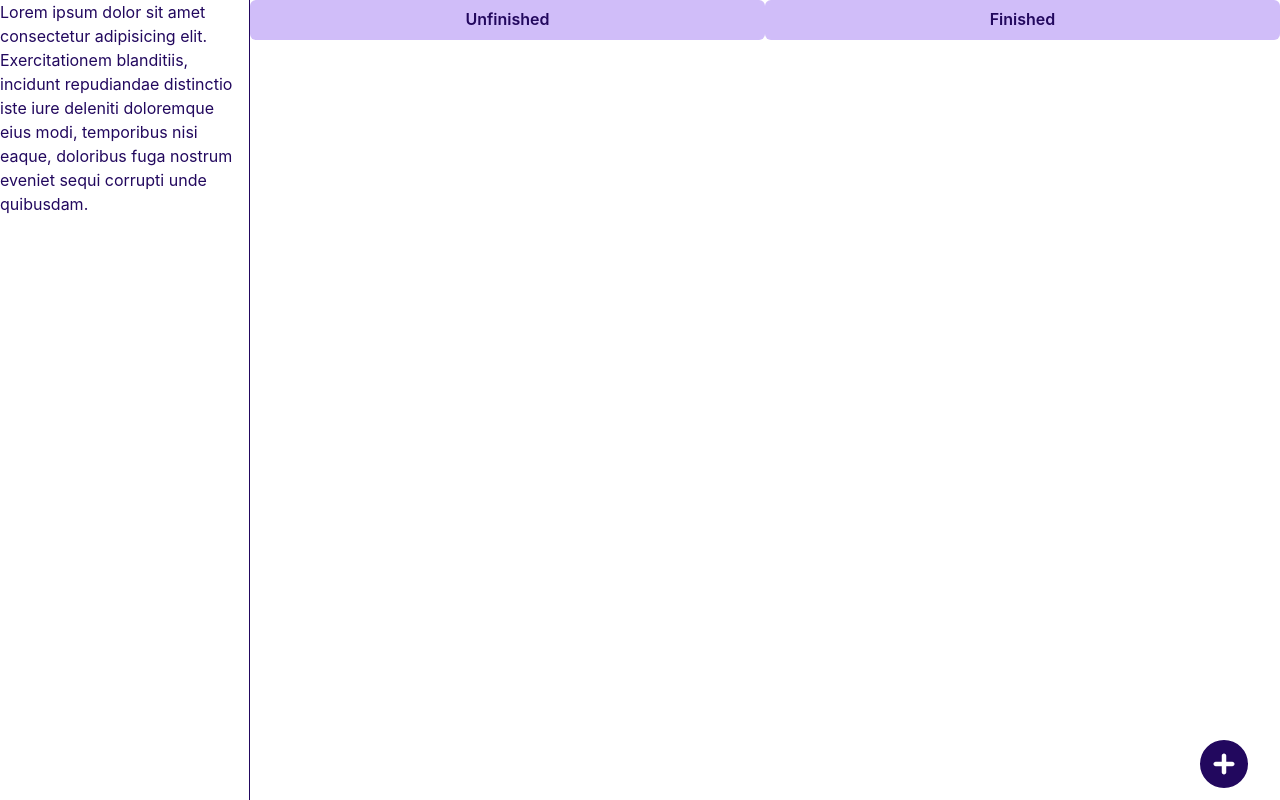
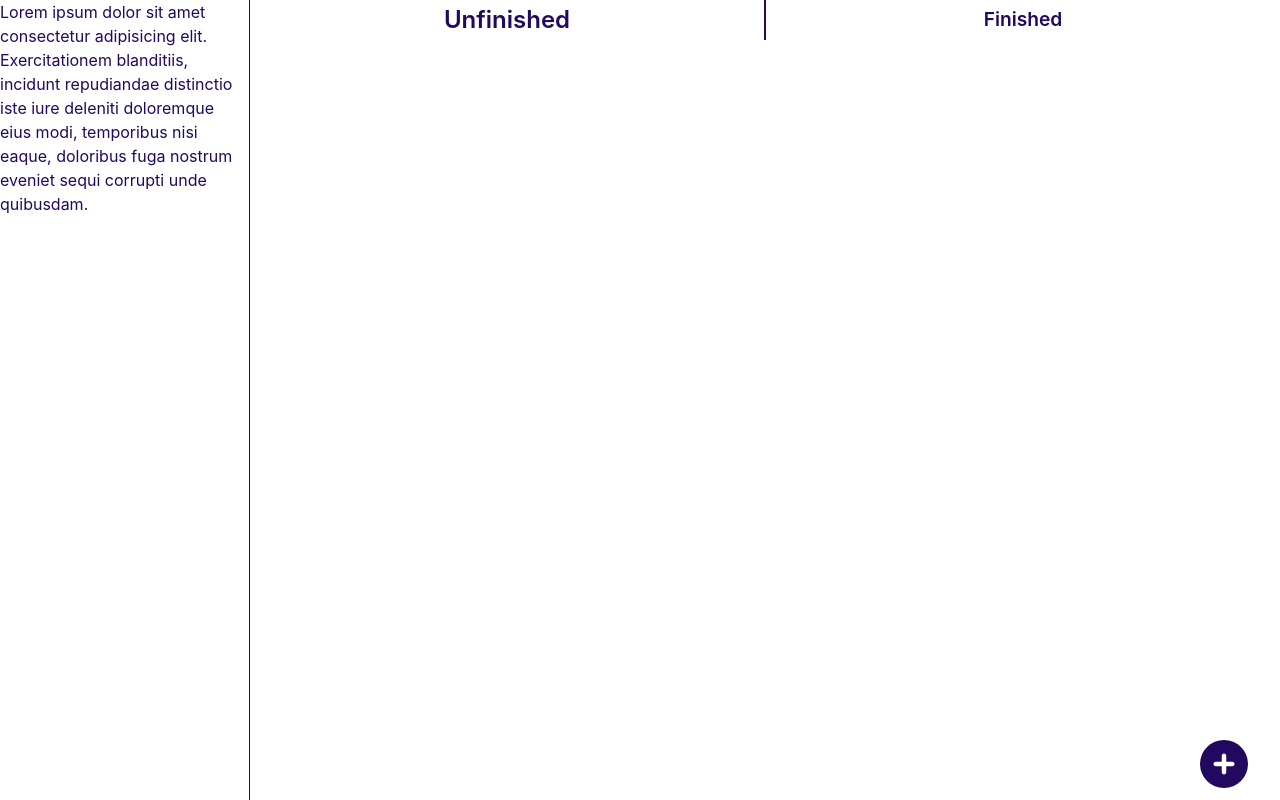
Before and after one commit to mostafa-fallaha/tauri-personal-task-manager, a React (Vite) app: page / in a window 1280 px wide. Built offline with nearby package versions, Linux system fonts and the light colour scheme.

Commit message:
styled the buttons in the NavBar component

```diff
--- a/src/components/Home2.tsx
+++ b/src/components/Home2.tsx
@@ -29,7 +29,6 @@ function Home2() {
         marginRight="8"
       ></Box>
 
-      {/* <NavBar /> */}
       <InputTaskModal isOpen={isOpen} onClose={onClose} />
       <BrowserRouter>
         <Routes>
@@ -53,7 +52,6 @@ function Home2() {
           </Route>
         </Routes>
       </BrowserRouter>
-      {/* <Tasks /> */}
 
       <Tooltip label="Add a new Task">
         <Button
--- a/src/components/NavBar.tsx
+++ b/src/components/NavBar.tsx
@@ -1,16 +1,36 @@
 import { Box, Button } from "@chakra-ui/react";
+import { useState } from "react";
 import { Outlet, Link } from "react-router-dom";
 // import ColorSwitch from "./ColorSwitch";
 
 function NavBar() {
+  const [isInF, setIsInF] = useState(false);
   return (
     <Box width={"100%"}>
       <Link to="/">
-        <Button width={"50%"}>Unfinished</Button>
+        <Button
+          width={"50%"}
+          background={"none"}
+          borderRadius={0}
+          borderRight={"1px"}
+          fontSize={isInF ? "1.2rem" : "1.5rem"}
+          onClick={() => setIsInF(false)}
+        >
+          Unfinished
+        </Button>
       </Link>
 
       <Link to="/finished">
-        <Button width={"50%"}>Finished</Button>
+        <Button
+          width={"50%"}
+          background={"none"}
+          borderRadius={0}
+          borderLeft={"1px"}
+          fontSize={isInF ? "1.5rem" : "1.2rem"}
+          onClick={() => setIsInF(true)}
+        >
+          Finished
+        </Button>
       </Link>
 
       <Outlet />
```
